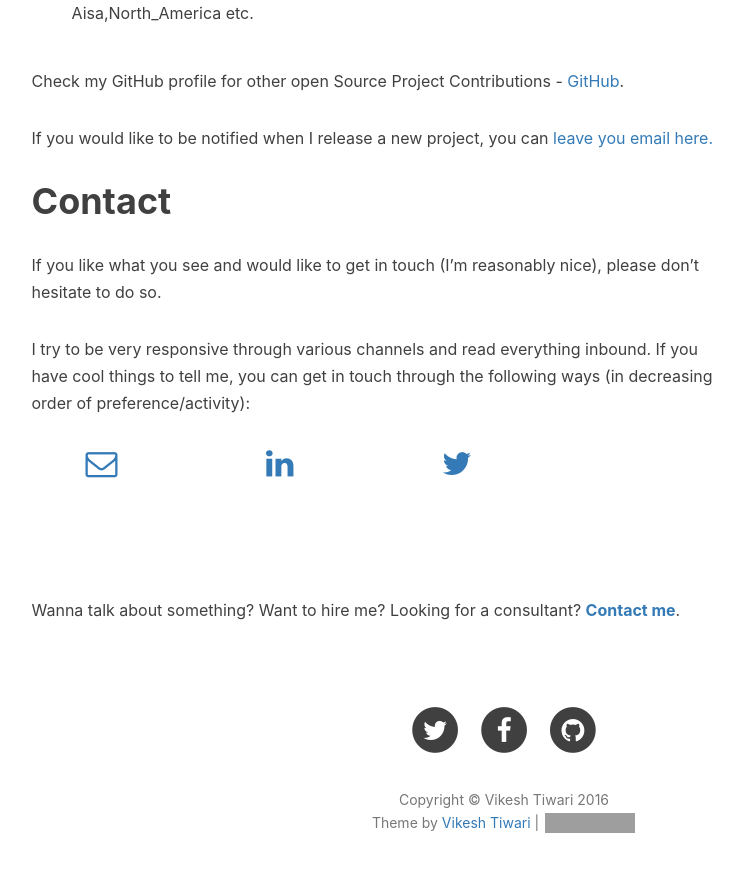
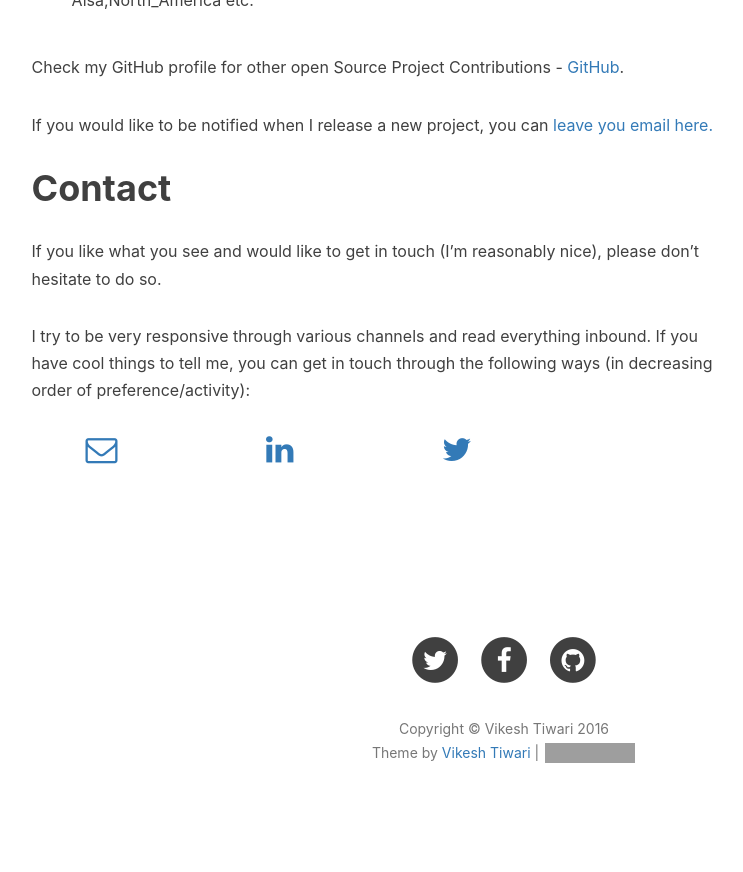
Before and after one commit to nish-d/vicky002.github.io, a Jekyll site: the page built from about.md, in a window 1280 px wide and 900 px high, scrolled down 3394 px. Shown: the top 872 px of the window, without its empty margins (136-879 px from the left). Built offline with Jekyll 4.4.1, drawn with Linux system fonts in a browser that asks for light colours; nearby versions of some CDN libraries; some web fonts are replaced; comment, search, counter and statistics services are not loaded; after the commit the page ends 4224 px from its top, so only the background shows below that; some of the changed text lies outside the part shown; grey boxes are pictures that could not be loaded.

Commit message:
fixed broken link

```diff
--- a/about.md
+++ b/about.md
@@ -52,7 +52,7 @@ I love old and instrumental songs, singing and walking alone after the sunset, <
 No data for now.
 
 
-### CodeChef, Directi**
+### CodeChef, Directi
   *March'15 to Sept'15*
  _____
 Interned with the CodeChef Team at Directi. Worked on Online Test Data Judge using C++, Cleaned Database, worked on moving problems, Worked on Data and Stats problems on CodeChef, Collected Learning module resources.
@@ -64,7 +64,7 @@ Interned with the CodeChef Team at Directi. Worked on Online Test Data Judge usi
 ---
 I started first Coder's club to promote competitive programming, open source developement and expose students moderns technology not present in the classroom. Organized workshops and 3 Online competitions and 60 days Open source project challenge till now.
 
-## Technical Head - Information Technology Student's Association
+### Technical Head - Information Technology Student's Association
 *June'15 - Present*
 
 ---
@@ -161,7 +161,3 @@ I try to be very responsive through various channels and read everything inbound
 
 
 <br/><br/>
-
-
-Wanna talk about something? Want to hire me? Looking for a consultant?
-[**Contact me**](/contact).
```
